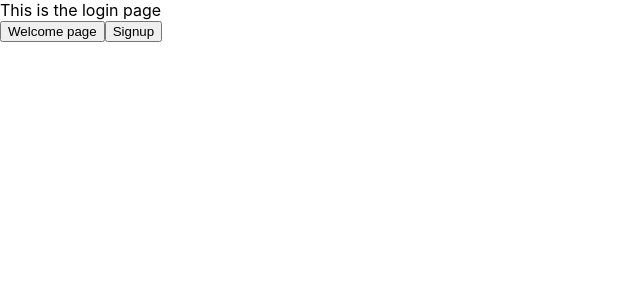
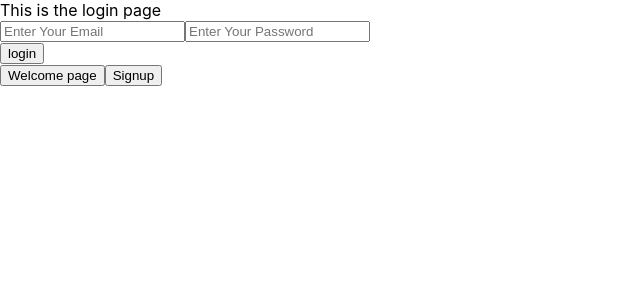
Before and after one commit to AlidaSchefers/FriendsInfoPage, a React (Create React App) app in the folder frontend/: page / in a window 1280 px wide. Both pictures are taken after a click on the button "Login". Shown: the top 300 px of the page, without its empty margins (0-640 px from the left). Built offline with nearby package versions, Linux system fonts and the light colour scheme.

Commit message:
fixed the start script

```diff
--- a/frontend/src/components/Login.js
+++ b/frontend/src/components/Login.js
@@ -1,10 +1,34 @@
 import React from 'react'
+import axios from 'axios'
+import Form from './Form'
 
+const inputs = [
+    {name: 'email', type: 'text', placeholder: 'Enter Your Email'},
+    {name: 'password', type:'password', placeholder: 'Enter Your Password'}
+]
+
+const submitMsg = "login"
+
+const submitFunc = (formData, resetForm) => {
+    axios.post('http://localhost:4000/users/login', formData)
+    .then(res => {
+        alert("Logged in.")
+        console.log(`token: ${res.data}`)
+        localStorage.setItem('token', res.data)
+
+        resetForm()
+    })
+    .catch(err => {
+        console.log(err)
+        alert('Invalid credentials.')
+    })
+}
 
 export default function Login() {
     return(
-        <div>
+        <div id="login">
             This is the login page
+        <Form inputs={inputs} submitMsg={submitMsg} submitFunc={submitFunc} />
         </div>
     )
 }
--- a/package.json
+++ b/package.json
@@ -8,7 +8,7 @@
   },
   "devDependencies": {},
   "scripts": {
-    "start": "concurrently \"cd /backend && npm start\" \"cd /frontend && npm start\"",
+    "start": "concurrently \"cd backend/ && npm start\" \"cd frontend/ && npm start\"",
     "test": "echo \"Error: no test specified\" && exit 1"
   },
   "repository": {
```
